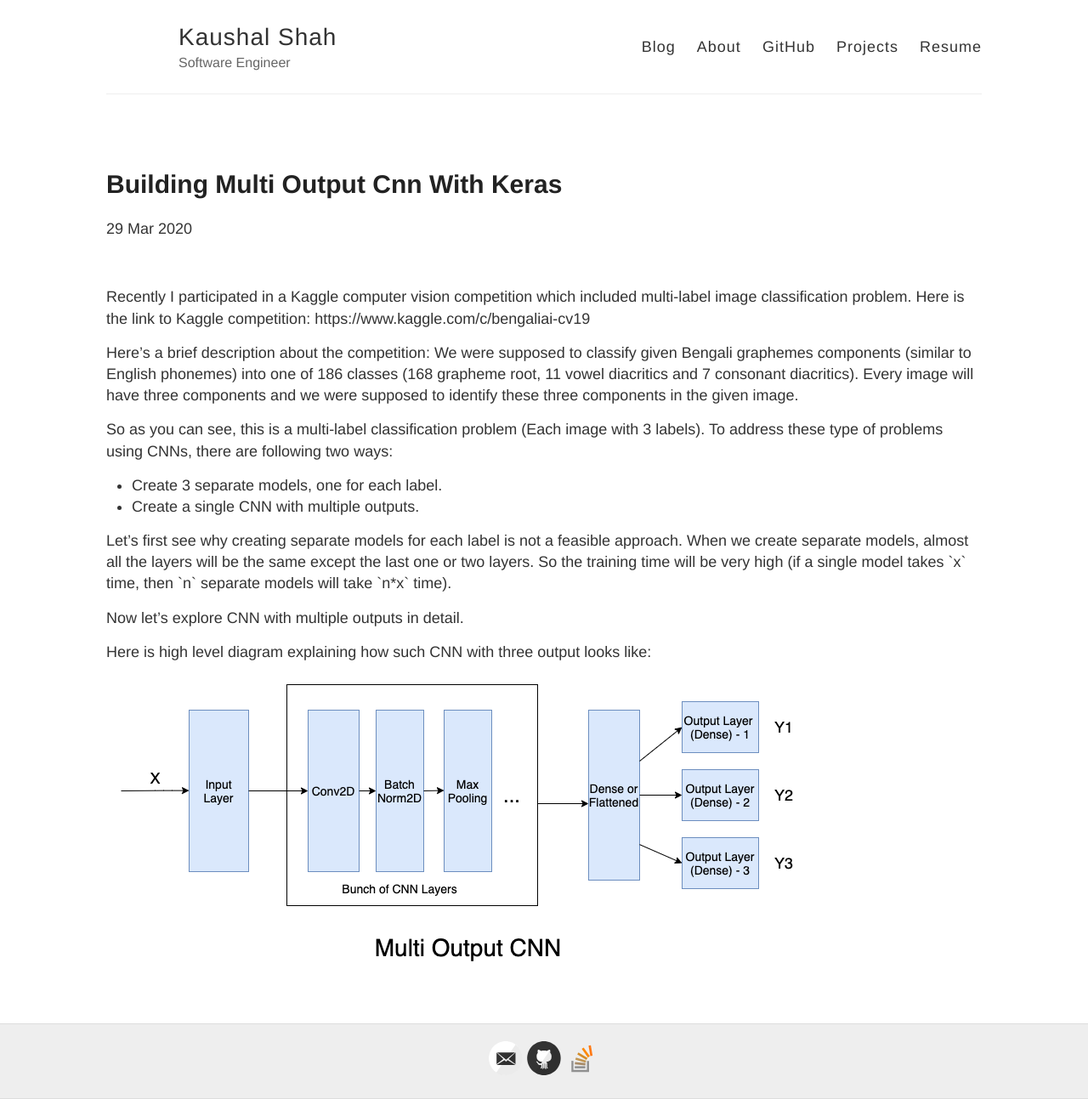
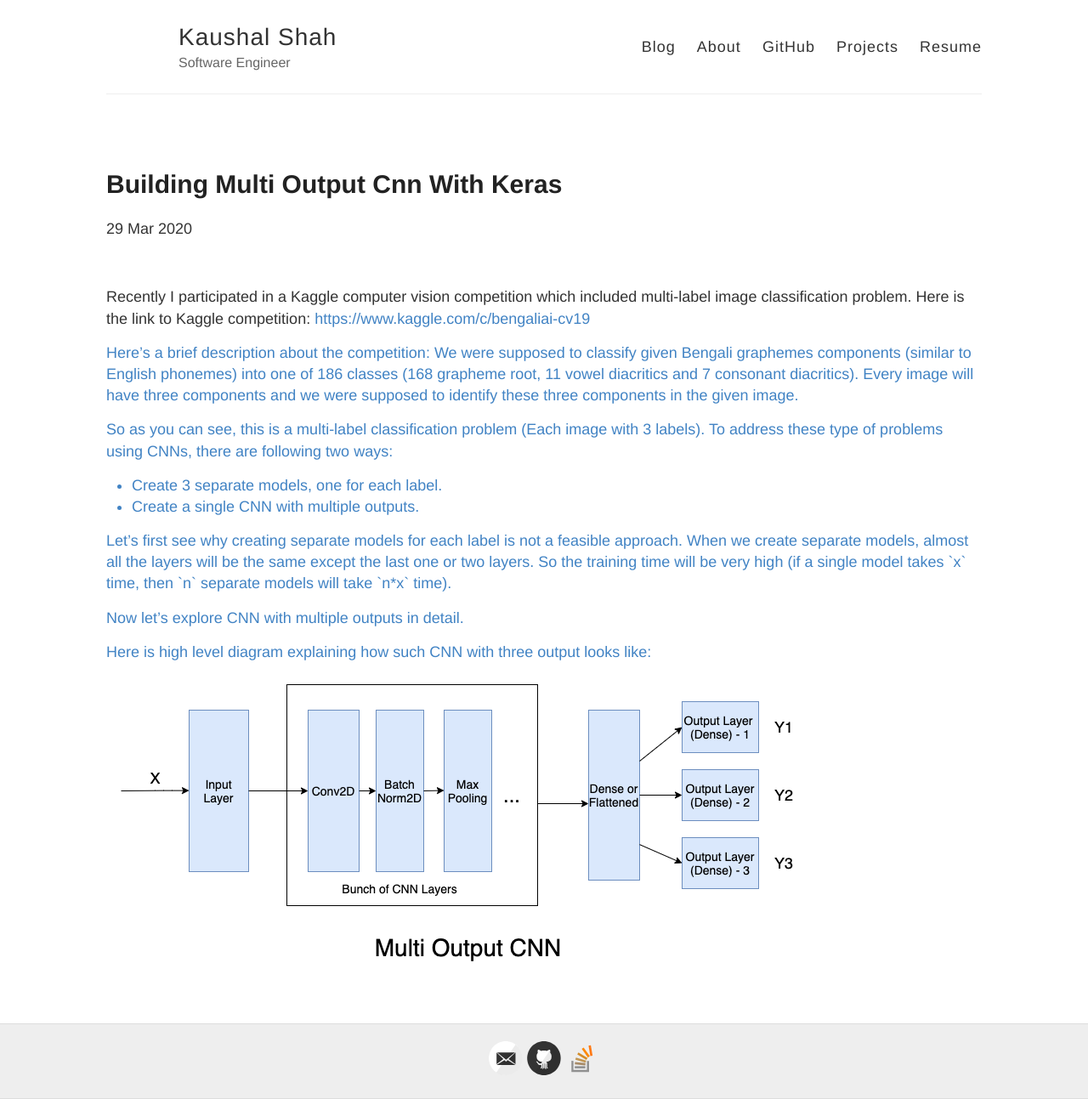
Before and after one commit to Kaushal28/kaushal28.github.io, a Jekyll site: the page built from _posts/2020-03-29-Building-Multi-Output-CNN-with-Keras.html, in a window 1280 px wide. Shown: the whole page at 85% size. Built offline with Jekyll 4.4.1, drawn with Linux system fonts in a browser that asks for light colours; comment, search, counter and statistics services are not loaded; part of the change alters nothing that is shown.

```diff
--- a/_posts/2020-03-29-Building-Multi-Output-CNN-with-Keras.html
+++ b/_posts/2020-03-29-Building-Multi-Output-CNN-with-Keras.html
@@ -6,7 +6,7 @@ images:
   - url: /assets/MultiOutputCNN.png
 ---
 <br>
-<p> Recently I participated in a Kaggle computer vision competition which included multi-label image classification problem. Here is the link to Kaggle competition: https://www.kaggle.com/c/bengaliai-cv19 </p>
+<p> Recently I participated in a Kaggle computer vision competition which included multi-label image classification problem. Here is the link to Kaggle competition: <a href='https://www.kaggle.com/c/bengaliai-cv19'> https://www.kaggle.com/c/bengaliai-cv19 </p>
 
 <p> Here’s a brief description about the competition: We were supposed to classify given Bengali graphemes components (similar to English phonemes) into one of 186 classes (168 grapheme root, 11 vowel diacritics and 7 consonant diacritics). Every image will have three components and we were supposed to identify these three components in the given image. </p>
 
```
